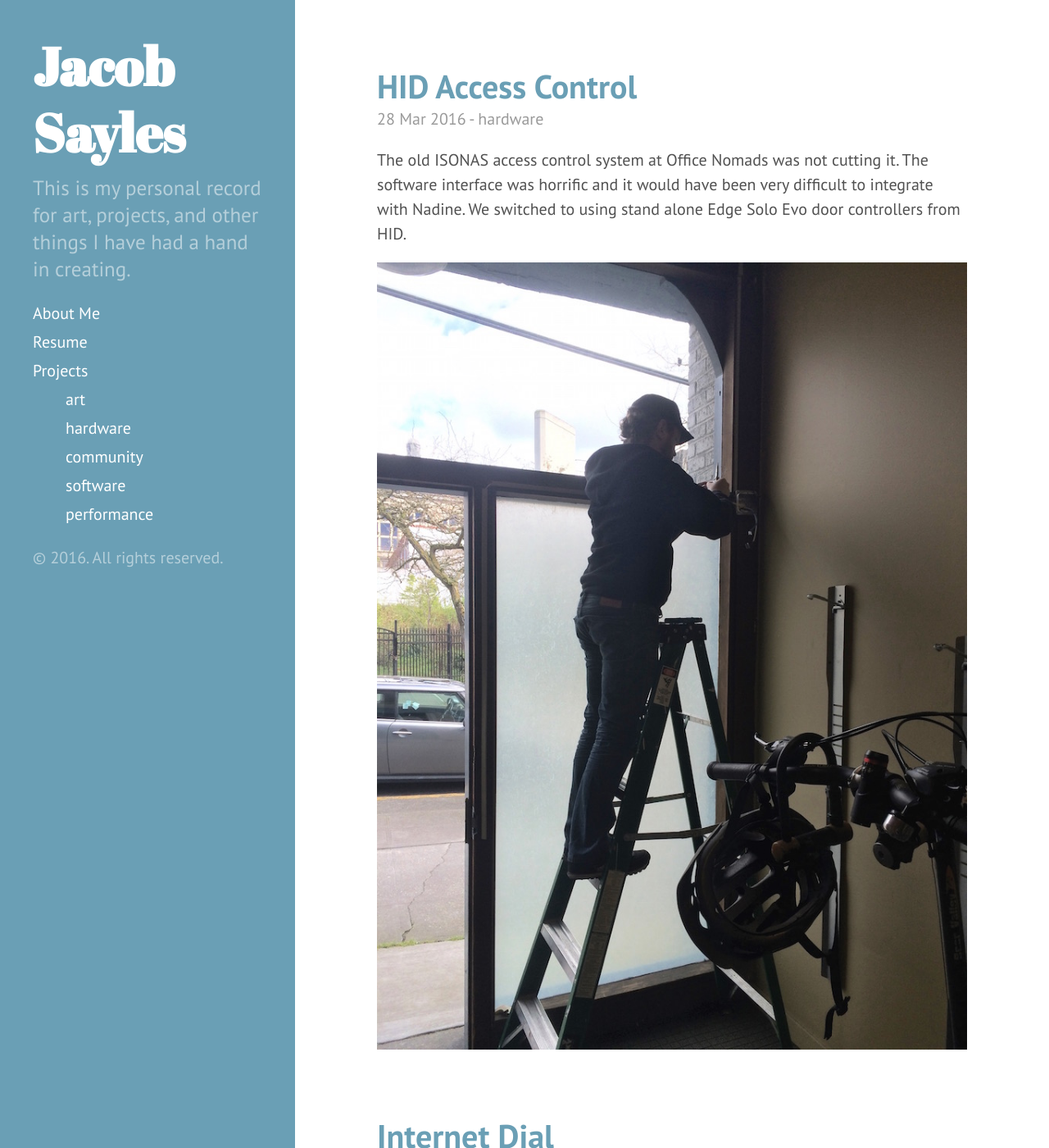
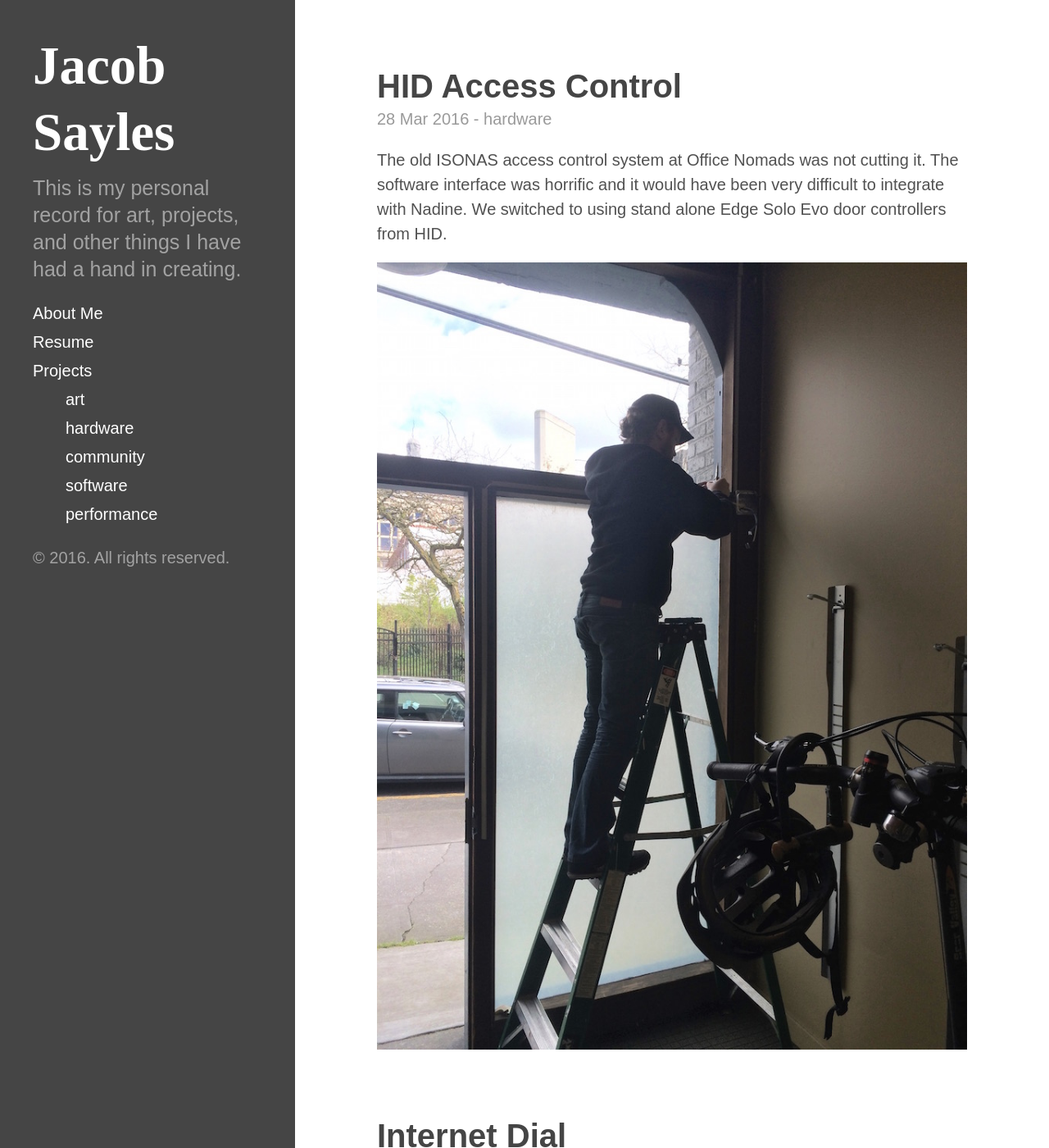
Before and after one commit to jsayles/jsayles.github.io, a Jekyll site: the page built from index.html, in a window 1280 px wide and 1400 px high. Shown: the whole window at 82% size. Built offline with Jekyll 4.4.1, drawn with Linux system fonts in a browser that asks for light colours; some web fonts are replaced; the list of posts is cut into pages by our own code.

Commit message:
changed font and color

```diff
--- a/_includes/head.html
+++ b/_includes/head.html
@@ -21,6 +21,9 @@
   <link rel="stylesheet" href="{{ site.baseurl }}public/css/custom.css">
   <link rel="stylesheet" href="http://fonts.googleapis.com/css?family=PT+Sans:400,400italic,700|Abril+Fatface">
 
+  <!-- Fonts -->
+  <link rel="stylesheet" type="text/css" href="//fonts.googleapis.com/css?family=Droid+Sans" />
+
   <!-- Icons -->
   <link rel="apple-touch-icon-precomposed" sizes="144x144" href="{{ site.baseurl }}public/apple-touch-icon-144-precomposed.png">
   <link rel="shortcut icon" href="{{ site.baseurl }}public/favicon.ico">
--- a/_layouts/default.html
+++ b/_layouts/default.html
@@ -3,7 +3,7 @@
 
   {% include head.html %}
 
-  <body class="theme-base-0d">
+  <body class="theme-base-08 ">
 
     {% include sidebar.html %}
 
--- a/public/css/hyde.css
+++ b/public/css/hyde.css
@@ -32,7 +32,7 @@
  */
 
 html {
-  font-family: "PT Sans", Helvetica, Arial, sans-serif;
+  font-family: Futura, sans-serif;
 }
 @media (min-width: 48em) {
   html {
@@ -79,7 +79,7 @@ html {
 .sidebar-about h1 {
   color: #fff;
   margin-top: 0;
-  font-family: "Abril Fatface", serif;
+  font-family: 'Droid Sans';
   font-size: 3.25rem;
 }
 
@@ -177,13 +177,13 @@ a.sidebar-nav-item:focus {
 
 /* Base16 (http://chriskempson.github.io/base16/#default) */
 
-/* Red */
+/* Custom */
 .theme-base-08 .sidebar {
-  background-color: #ac4142;
+  background-color: #454545;
 }
 .theme-base-08 .content a,
 .theme-base-08 .related-posts li a:hover {
-  color: #ac4142;
+  color: #454545;
 }
 
 /* Orange */
```
